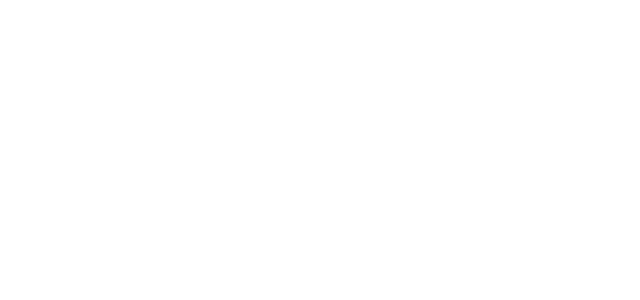
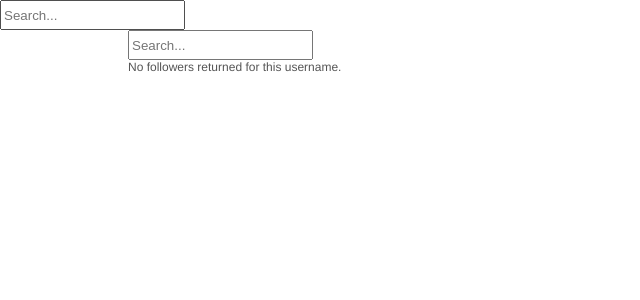
Before and after one commit to estenp/ccchallengeee, an Angular app: page /user in a window 1280 px wide. Before the commit this address led to /. Shown: the top 300 px of the page, without its empty margins (0-640 px from the left). Built offline with nearby package versions, Linux system fonts and the light colour scheme.

Commit message:
ActivatedRoute wasn't returning data - removed user router

```diff
--- a/src/app/app-routing.module.ts
+++ b/src/app/app-routing.module.ts
@@ -1,16 +1,29 @@
 import { NgModule } from '@angular/core';
 import { Routes, RouterModule } from '@angular/router';
-import { UserModule } from './user/user.module'
+import { UserComponent } from './user/user.component';
+import { FollowerDetailComponent } from './user/follower-list/follower-detail/follower-detail.component';
 
 const routes: Routes = [
   {
-    path: 'usersearch',
-    loadChildren: './user/user.module#UserModule'
+    path: '',
+    redirectTo: '/user',
+    pathMatch: 'full'
   },
   {
-    path: '',
-    redirectTo: '/usersearch',
-    pathMatch: 'full'
+    path: 'user',
+    component: UserComponent
+  },
+  {
+    path: 'user/:username',
+    component: UserComponent
+  },
+  {
+    path: 'user/:username/followers/:id',
+    component: FollowerDetailComponent
+  },
+  {
+    path: '**',
+    component: UserComponent
   }
 ];
 
--- a/src/app/shared/search/search.component.ts
+++ b/src/app/shared/search/search.component.ts
@@ -2,12 +2,12 @@
 
 @Component({
   selector: 'app-search',
-  template: `<input id="{{searchInputId}}" type="search" placeholder="{{placeholderText}}" (keyup.enter)="search($event)" />`,
+  template: `<input [id]="searchInputId" type="search" [placeholder]="placeholderText" (keyup.enter)="search($event)" /> `,
   styleUrls: ['./search.component.scss']
 })
 export class SearchComponent implements OnInit {
-  @Input() searchInputId: string;
-  @Input() placeholderText: string;
+  @Input() searchInputId: string = null;
+  @Input() placeholderText: string = 'Search...';
   @Output() searching: EventEmitter<any> = new EventEmitter();
   constructor() { }
 
--- a/src/app/user/follower-list/follower-list.component.html
+++ b/src/app/user/follower-list/follower-list.component.html
@@ -1,6 +1,6 @@
 <section>
-  <app-search></app-search>
 
+  <app-search id="follower-filter"></app-search>
   <ul>
     <ng-container *ngIf="followers.length > 0; else noFollowers">
       <li *ngFor="let user of followers">
--- a/src/app/user/follower-list/follower-list.component.ts
+++ b/src/app/user/follower-list/follower-list.component.ts
@@ -1,4 +1,4 @@
-import { Component, OnInit } from '@angular/core';
+import { Component, OnInit, Input } from '@angular/core';
 import { UserService } from '../user.service';
 import { ActivatedRoute } from '@angular/router';
 import { Location } from '@angular/common';
@@ -11,17 +11,15 @@
 export class FollowerListComponent implements OnInit {
 
 
-  public followers = [];
+  @Input() followers = [];
 
   constructor(private route: ActivatedRoute, private location: Location, private userService: UserService) { }
 
   ngOnInit() {
-    const username = this.route.snapshot.paramMap.get('username');
-    this.userService.getFollowersByUsername(username).subscribe(
-      followers => { this.followers = followers; }
-    );
+
   }
 
+  // within this component, used to filter followers
   onSearch($event) {
 
   }
--- a/src/app/user/user.component.ts
+++ b/src/app/user/user.component.ts
@@ -1,25 +1,44 @@
-import { Component, OnInit } from '@angular/core';
+import { Component, OnInit, AfterViewInit } from '@angular/core';
 import { UserService } from './user.service';
-import { ActivatedRoute } from '@angular/router';
+import { ActivatedRoute, Router } from '@angular/router';
 import { Location } from '@angular/common';
 
 @Component({
   selector: 'app-user',
-  template: `{{ user | json }}
-    <app-follower-list></app-follower-list>
+  template: `
+
+    <div style="background-color: red;">{{ user | json }}</div>
+
+    <app-search id="user-search" placeholder="Search for a User" (searching)="onSearch($event)"></app-search>
+    <app-follower-list [followers]="this.followers"></app-follower-list>
   `
 })
 export class UserComponent implements OnInit {
-  public user: string;
-  constructor(private route: ActivatedRoute, private location: Location, private userService: UserService) { }
+  public user: Array<any>;
+  public followers = [];
+  public username: string;
+
+  constructor(private route: ActivatedRoute, private router: Router, private location: Location, private userService: UserService) { }
 
   ngOnInit() {
+    const username = this.route.snapshot.paramMap.get('username');
+    console.log(username);
+    this.username = username;
+      if (this.username) {
+        this.onSearch(this.username);
+      }
   }
 
-  onSearch($event) {
-    const username = this.route.snapshot.paramMap.get('username');
-    this.userService.getUserByUsername(username).subscribe(
+  onSearch(criteria) {
+
+    this.username = criteria;
+    //this.router.navigate(['/user', this.username]);
+    this.userService.getUserByUsername(this.username).subscribe(
       user => { this.user = user; }
+    );
+
+    this.userService.getFollowersByUsername(this.username).subscribe(
+      followers => { this.followers = followers; }
     );
   }
 
--- a/src/app/user/user.module.ts
+++ b/src/app/user/user.module.ts
@@ -1,7 +1,7 @@
 import { NgModule } from '@angular/core';
 import { CommonModule } from '@angular/common';
 import { UserComponent } from './user.component';
-import { UserRoutingModule } from './user-routing.module';
+//import { UserRoutingModule } from './user-routing.module';
 import { FollowerListComponent } from './follower-list/follower-list.component';
 import { FollowerDetailComponent } from './follower-list/follower-detail/follower-detail.component';
 import { SharedModule } from '../shared/shared.module';
@@ -9,7 +9,7 @@
 @NgModule({
   imports: [
     CommonModule,
-    UserRoutingModule,
+    //UserRoutingModule,
     SharedModule
   ],
   declarations: [UserComponent, FollowerListComponent, FollowerDetailComponent]
--- a/src/app/user/user.service.ts
+++ b/src/app/user/user.service.ts
@@ -10,9 +10,6 @@
 
   private url = 'https://api.github.com';
 
-  static getFollowersByUsername(arg0: any): any {
-    throw new Error("Method not implemented.");
-  }
   constructor(
     private http: HttpClient
   ) { }
```
Also changed, not shown: src/app/app.module.ts (+7 -1 lines), src/app/user/user-routing.module.ts (+5 -4 lines).
